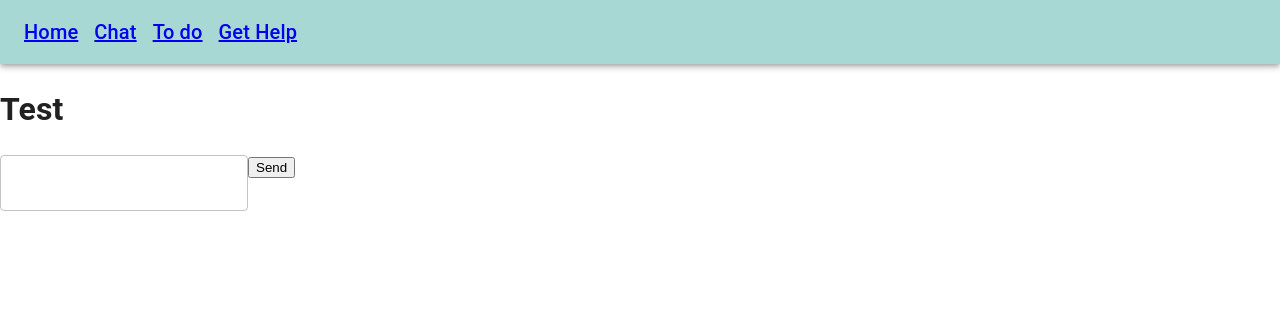
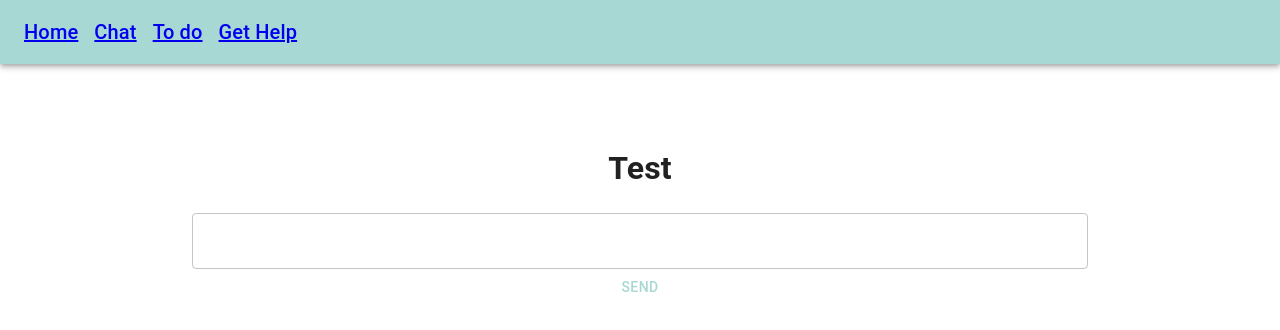
Before and after one commit to Probablymegs/serene-script, a Next.js app in the folder serene-script-nextjs-client/: page /chat in a window 1280 px wide. Shown: the top 330 px of the page. Built offline with nearby package versions, Linux system fonts and the light colour scheme.

Commit message:
made more progress on chat page

```diff
--- a/serene-script-nextjs-client/pages/chat.js
+++ b/serene-script-nextjs-client/pages/chat.js
@@ -1,21 +1,29 @@
 import NavBar from "@/components/NavBar";
 import { getCompletion } from "@/utils/api/gpt4";
-import { Button, useInput } from "@mui/base";
-import { Box, TextField } from "@mui/material";
+import { Box, TextField, Button, Typography } from "@mui/material";
 import Head from "next/head";
 import { useState } from "react";
 
 export default function Chat() {
     const [sessionId, setSessionId] = useState(-1);
-
+    const [sessionMessages, setSessionMessages] = useState([]);
     const [userInput, setUserInput] = useState("");
 
     const handleSendChat = async () => {
-        let response = await getCompletion(userInput, sessionId);
+        let userMessage = userInput;
+        let response = await getCompletion(userMessage, sessionId);
         if (sessionId == -1) {
             setSessionId(response.sessionId);
         }
         console.log(response);
+        setSessionMessages((sessionMessages) => {
+            return [
+                ...sessionMessages,
+                { role: "user", message: userMessage },
+                { role: "assistant", message: response.response },
+            ];
+        });
+        setUserInput("");
     };
 
     return (
@@ -28,9 +36,43 @@ export default function Chat() {
             </Head>
             <NavBar />
             <Box height={100}>
-                <h1>Test</h1>
-                <TextField value={userInput} onChange={(event) => setUserInput(event.target.value)} />
-                <Button onClick={async () => await handleSendChat()}>Send</Button>
+                <h1 style={{ textAlign: "center", marginTop: "5rem" }}>Test</h1>
+
+                {sessionMessages && sessionMessages.length > 0 && (
+                    <Box
+                        sx={{
+                            width: "70%",
+                            marginX: "auto",
+                            padding: "1rem",
+                            border: "1px solid",
+                            borderRadius: "0.25rem",
+                        }}
+                    >
+                        {sessionMessages.map((sessionMessage) => {
+                            return (
+                                <div style={{marginTop: "0.5rem"}}>
+                                    <Typography>
+                                        {sessionMessage.role}: {sessionMessage.message}
+                                    </Typography>
+                                </div>
+                            );
+                        })}
+                    </Box>
+                )}
+
+                <div style={{ display: "flex", justifyContent: "center" }}>
+                    <TextField
+                        value={userInput}
+                        onChange={(event) => setUserInput(event.target.value)}
+                        multiline
+                        sx={{ width: "70%" }}
+                    />
+                </div>
+                <div style={{ display: "flex", justifyContent: "center" }}>
+                    <Button onClick={async () => await handleSendChat()} sx={{ display: "block" }}>
+                        Send
+                    </Button>
+                </div>
             </Box>
         </>
     );
```
